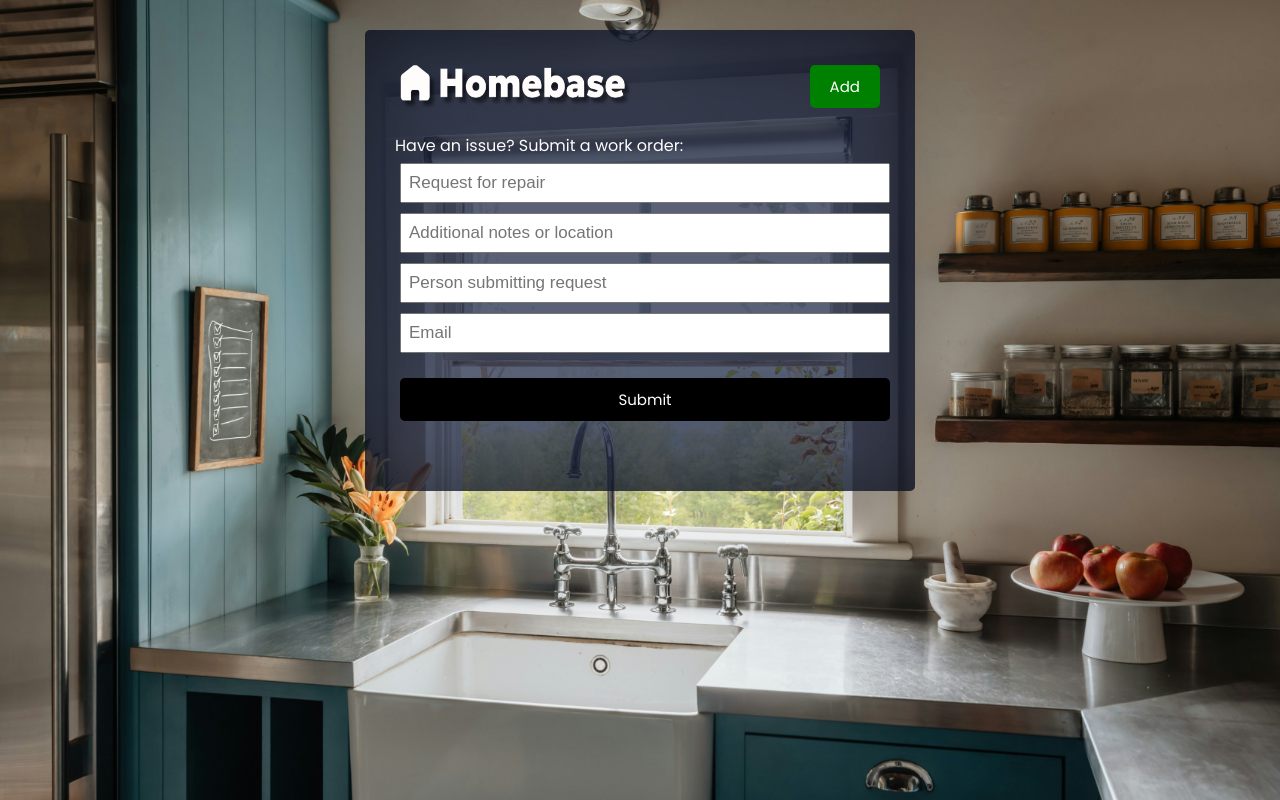
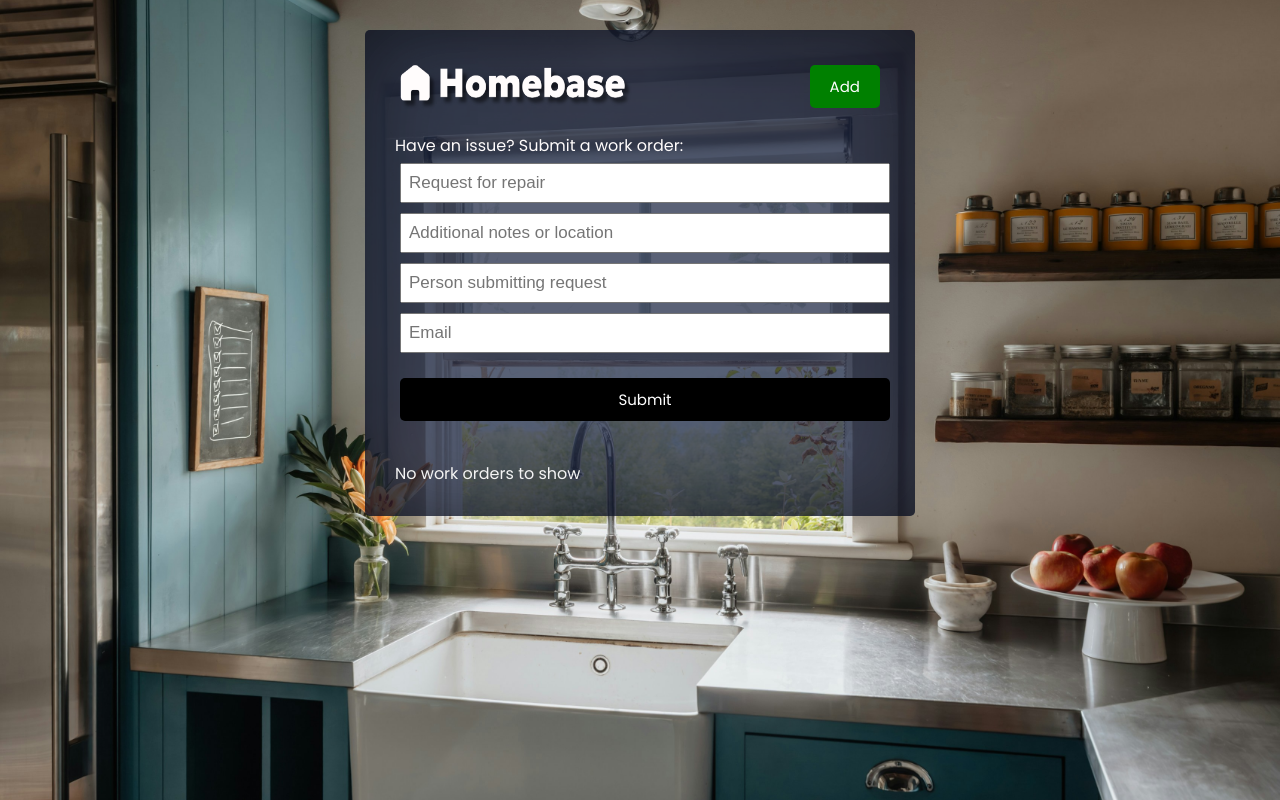
Before and after one commit to jsjohn026/homebase, a React (Vite) app: page / in a window 1280 px wide. Built offline with nearby package versions, Linux system fonts and the light colour scheme; no server answers.

Commit message:
Completed delete functionality to UI and backend

```diff
--- a/src/App.jsx
+++ b/src/App.jsx
@@ -53,7 +53,15 @@ const App = () => {
   }
 
   const deleteOrder = (id) => {
-    console.log('delete', id)
+    axios
+      .delete(`http://localhost:3005/api/orders/${id}`)
+      .then(response => {
+        setOrders(orders.filter((order) => order.id !== id))
+        console.log('Work order deleted successfully', response.data)
+      })
+      .catch(error => {
+        console.log('Error deleting work order', error)
+      })
   }
 
   return (
@@ -63,7 +71,10 @@ const App = () => {
         <Header />
         {/* <Hello name={name} numOrders={orders.length} days={days} /> */}
         <AddWorkOrder onAdd={addOrder} />
-        <WorkOrders orders={orders} onDelete={deleteOrder} />
+        {orders.length > 0 ?
+          <WorkOrders orders={orders} onDelete={deleteOrder} />
+          : 'No work orders to show'
+        }
       </div>
     </div>
   )
--- a/src/components/WorkOrder.jsx
+++ b/src/components/WorkOrder.jsx
@@ -15,7 +15,7 @@ const WorkOrder = ({ order, onDelete }) => {
 
         <FaTimes
           style={{ color: 'red', cursor: 'pointer' }}
-          onClick={onDelete}
+          onClick={() => onDelete(order.id)}
         />
       </h3>
       <p>submitted {formattedDate}</p>
--- a/src/index.css
+++ b/src/index.css
@@ -12,6 +12,7 @@
 
 body {
   font-family: 'Poppins', sans-serif;
+  color: #f4f4f4;
   margin: 0;
   padding: 0;
   background-image: url('/images/background_kitchen.jpg');
@@ -91,6 +92,7 @@ body {
 
 .task {
   background: #f4f4f4;
+  color: #000;
   margin: 5px;
   padding: 10px 20px;
   cursor: pointer;
```
